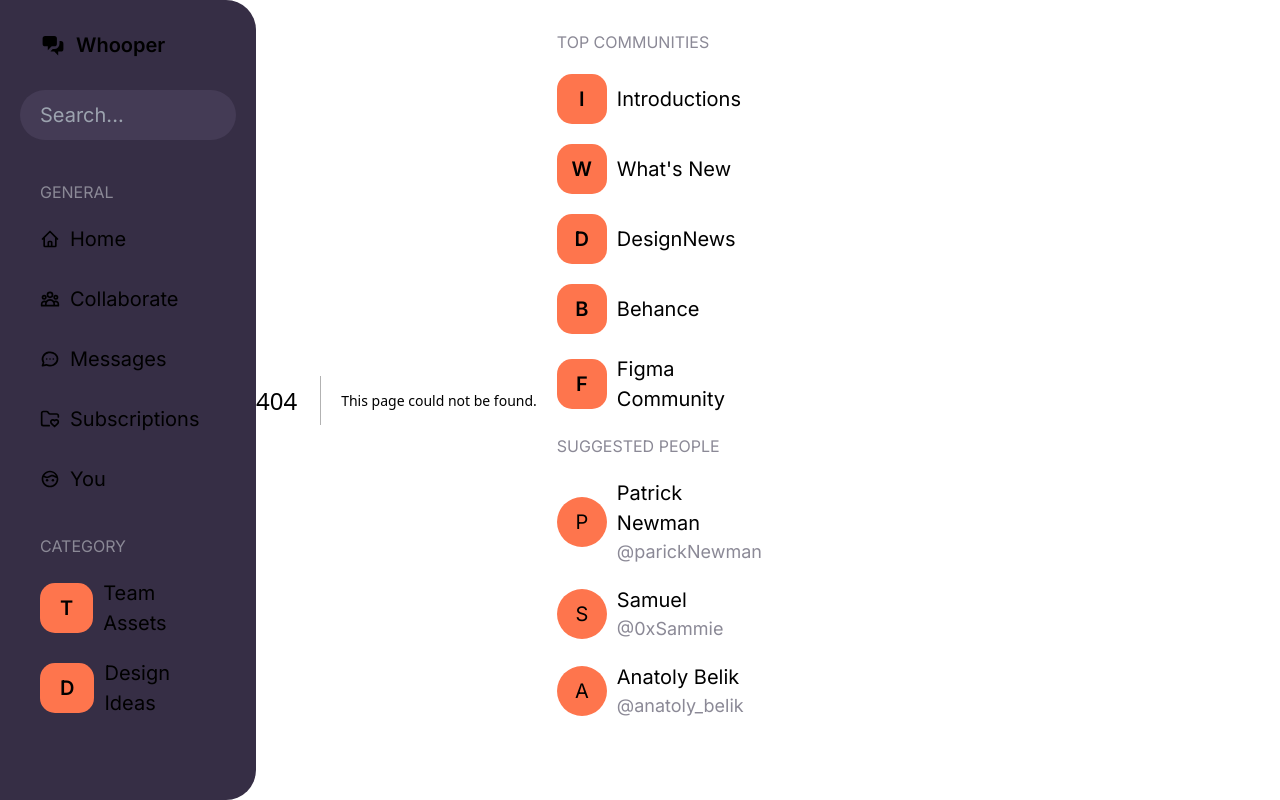
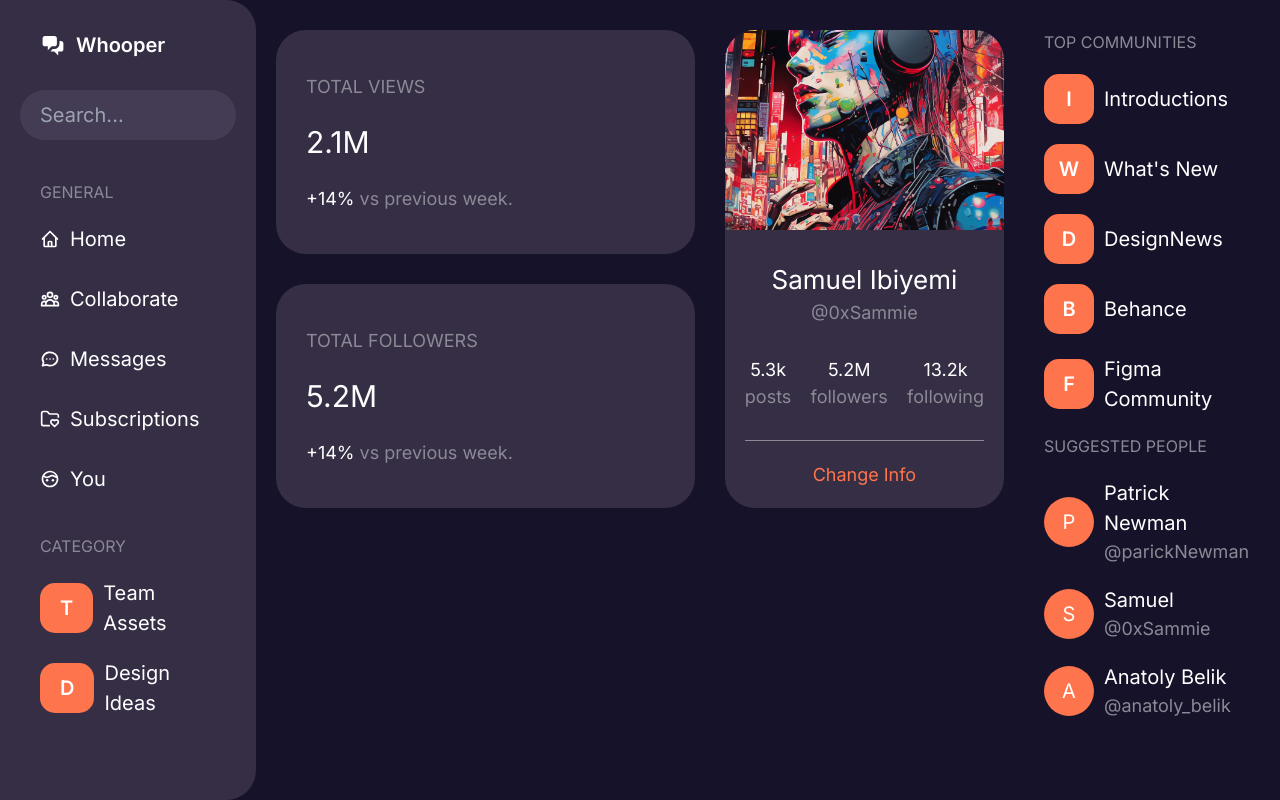
Before and after one commit to sam-dude/Whooper, a Next.js app: page /you in a window 1280 px wide. Before the commit this address had no page. Built offline with nearby package versions, Linux system fonts and the light colour scheme.

Commit message:
You page added

```diff
--- a/src/app/globals.css
+++ b/src/app/globals.css
@@ -21,6 +21,7 @@
   background: #16122A;
   display: flex;
   min-height: 100vh;
+  overflow-y: hidden;
 }
 
 ::-webkit-scrollbar{
--- /dev/null
+++ b/src/app/you/page.js
@@ -0,0 +1,75 @@
+import React from 'react'
+import styles from './page.module.css';
+import Samdp from '../../../public/sam.jpg'
+import Image from 'next/image';
+
+export default function page() {
+
+    const user = [
+        {
+          id: 1,
+          user: {
+            name: 'Samuel Ibiyemi',
+            profilePicture: Samdp,
+            hotLink: '0xSammie'
+          },
+          follows: '5.2M',
+          following: '13.2k',
+          posts: '5.3k'
+        },
+
+      ]
+  return (
+    <div className={styles.container}>
+        <div className={styles.userDetails}>
+
+            <div className={styles.item}>
+                <div className={styles.tracker}>
+                    <div className={styles.top}>
+                        <div className={styles.info}>
+                            <div className={styles.title}>TOTAL VIEWS</div>
+                            <div className={styles.num}>2.1M</div>
+                        </div>
+                        <div className={styles.graph}></div>
+                    </div>
+                    <div className={styles.bottom}>
+                        <div className={styles.text}><span className={styles.impression}>+14%</span> vs previous week.</div>
+                    </div>
+                </div>
+                <div className={styles.tracker}>
+                    <div className={styles.top}>
+                        <div className={styles.info}>
+                            <div className={styles.title}>TOTAL FOLLOWERS</div>
+                            <div className={styles.num}>5.2M</div>
+                        </div>
+                        <div className={styles.graph}></div>
+                    </div>
+                    <div className={styles.bottom}>
+                        <div className={styles.text}><span className={styles.impression}>+14%</span> vs previous week.</div>
+                    </div>
+                </div>
+
+            </div>
+
+            {user.map(e => (
+                <div className={styles.item} key={e.id}>
+                    <div className={styles.imgContainer}><Image className={styles.img} src={e.user.profilePicture}/></div>
+                    <div className={styles.names}>
+                        <div className={styles.name}>{e.user.name}</div>
+                        <div className={styles.hotlink}>@{e.user.hotLink}</div>
+                    </div>
+                    <div className={styles.influence}>
+                        <div className={styles.posts}>{e.posts} <div className={styles.title}>posts</div></div>
+                        <div className={styles.followers}>{e.follows}<div className={styles.title}>followers</div></div>
+                        <div className={styles.following}>{e.following}<div className={styles.title}>following</div></div>
+                    </div>
+
+                    <div className={styles.edit}>Change Info</div>
+                </div>
+            ))}
+
+        </div>
+
+    </div>
+  )
+}
--- /dev/null
+++ b/src/app/you/page.module.css
@@ -0,0 +1,112 @@
+.container{
+    width: 60%;
+    padding: 20px;
+    font-size: 18px;
+    padding-top: 30px;
+}
+
+.userDetails{
+    display: flex;
+    flex-direction: row;
+    gap: 30px;
+}
+.item{
+    border-radius: 30px;
+    background-color: #362E45;
+}
+.item:first-of-type{
+    width: 60%;
+    background-color: transparent !important;
+    display: flex;
+    flex-direction: column;
+    height: 100%;
+
+}
+.item:last-of-type{
+    width: 40%;
+    display: flex;
+    flex-direction: column;
+}
+.imgContainer{
+    height: 200px;
+    width: 100%;
+
+}
+
+.img{
+    object-fit: cover;
+    height: 100%;
+    width: 100%;
+    border-top-right-radius: 30px;
+    border-top-left-radius: 30px;
+}
+
+.names{
+    text-align: center;
+    padding-top: 30px;
+    padding-bottom: 20px;
+}
+.name{
+    font-size: 26px;
+}
+.hotlink{
+    font-size: 18px;
+    color: #8B8996;
+}
+
+.edit{
+    text-align: center;
+    padding: 20px 0;
+    margin: 0 20px;
+    border-top: 1px solid #8B8996;
+    color: #FE754D;
+    cursor: pointer;
+}
+.influence{
+    display: flex;
+    align-items: center;
+    padding: 10px 20px;
+    padding-bottom: 30px;
+    justify-content: space-between;
+    text-align: center;
+}
+.title{
+    color: #8B8996;
+}
+/* .followers{
+    border-left: 1px solid #8B8996;
+    border-right: 1px solid #8B8996;
+    flex: 1;
+}
+.following,.posts{
+    flex: 1;
+} */
+
+.item:first-of-type{
+    display: flex;
+    gap: 30px;
+    height: inherit;
+}
+
+.tracker{
+    border-radius: 30px;
+    background-color: #362E45;
+    height: 100%;
+    flex: 1;
+    display: flex;
+    flex-direction: column;
+    justify-content: center;
+    padding: 0 30px;
+}
+
+.num{
+    font-size: 30px;
+    padding: 20px 0;
+}
+
+.bottom{
+    color: #8B8996;
+}
+.impression{
+    color: #fff;
+}
--- a/src/components/LogoNdSearch/LogNdSearch.js
+++ b/src/components/LogoNdSearch/LogNdSearch.js
@@ -6,7 +6,9 @@
 
     <div className={styles.logoNdSearch}>
         <div className={styles.logo}><div className={styles.icon}><HiChatAlt2 /></div>Whooper</div>
-        <input type="text" className={styles.search} placeholder='Search...'/>
+        <form>
+          <input type="text" className={styles.search} placeholder='Search...'/>
+        </form>
       </div>
 
   )
--- a/src/components/Navbar/Navbar.js
+++ b/src/components/Navbar/Navbar.js
@@ -11,7 +11,7 @@
     {id: 2, name: 'Collaborate', url: '#', icon: <HiOutlineUserGroup />},
     {id: 3, name: 'Messages', url: '#', num: 2, icon: <TbMessageCircle />},
     {id: 4, name: 'Subscriptions', url: '/subsciptions', icon: <LuFolderHeart/>},
-    {id: 5, name: 'You', url: '#', icon: <BiFace/>},
+    {id: 5, name: 'You', url: '/you', icon: <BiFace/>},
   ];
 
   const cat = [
--- a/src/components/Whoops/whoops.module.css
+++ b/src/components/Whoops/whoops.module.css
@@ -2,16 +2,18 @@
     display: flex;
     gap: 5px;
     flex-direction: column;
-    height: calc(100vh - 73px);
+    height: calc(100vh - 85px);
     overflow-y: scroll;
-    padding-bottom: 30px;
+
 }
 .whoop{
     background-color: #362E45;
     border-radius: 30px;
     padding: 30px;
 }
-
+.whoop:last-of-type{
+    margin-bottom: 30px;
+}
 .user{
     display: flex;
     align-items: center;
```
